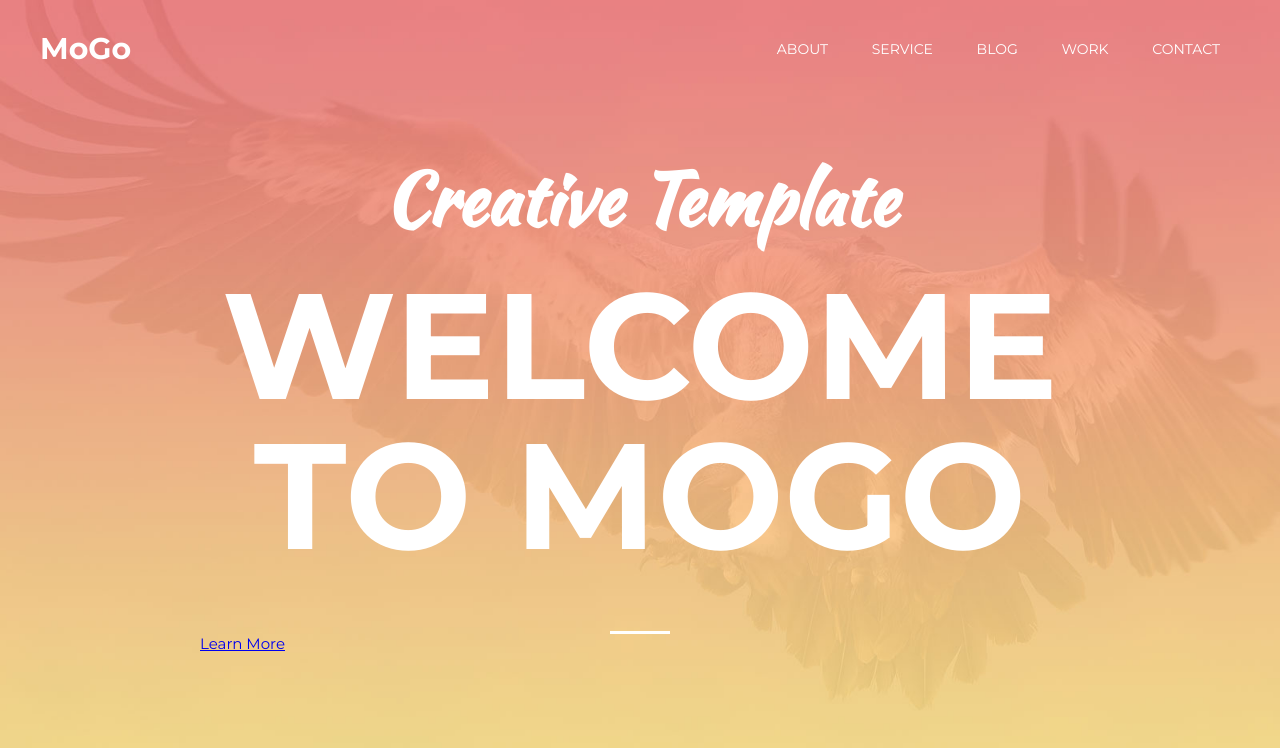
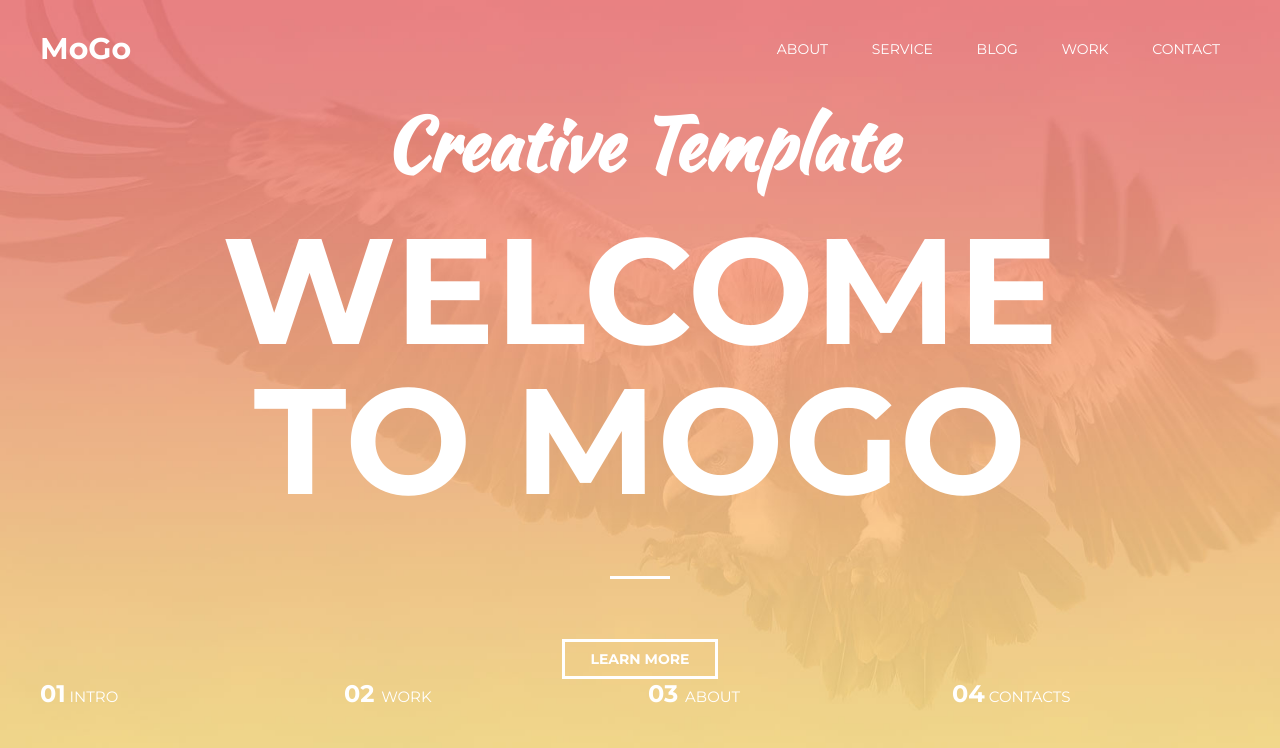
Before and after one commit to dm1parf/web-design-project2, a plain HTML site: page index.html in a window 1280 px wide. Drawn offline with Linux system fonts and the light colour scheme.

Commit message:
some progress

```diff
--- a/assets/css/style.css
+++ b/assets/css/style.css
@@ -105,6 +105,8 @@ h1, h2, h3, h4, h5 {
     width: 100%;
     max-width: 880px;
     margin: 0 auto;
+
+    text-align: center;
 }
 
 .intro__suptitle {
@@ -112,7 +114,7 @@ h1, h2, h3, h4, h5 {
     font-family: 'Kaushan Script', cursive;
     font-size: 72px;
     color: #fff;
-    text-align: center;
+
 }
 
 .intro__title {
@@ -120,7 +122,6 @@ h1, h2, h3, h4, h5 {
     font-weight: 700;
     color: #fff;
     text-transform: uppercase;
-    text-align: center;
     line-height: 1;
 }
 
@@ -130,9 +131,48 @@ h1, h2, h3, h4, h5 {
     width: 60px;
     height: 3px;
     background-color: #fff;
-    margin: 60px auto 0;
+    margin: 60px auto;
 }
 
 .btn {
+    display: inline-block;
+    vertical-align: top;
+    padding: 8px 25px;
 
+
+    border: 3px solid #fff;
+
+    color: #fff;
+
+
+    font-size: 14px;
+    font-weight: bold;
+    text-transform: uppercase;
+    text-decoration: none;
+
+    transition: background .1s linear, color .1s linear;
 }
+
+.btn:hover {
+    background-color: #fff;
+    color:#333;
+}
+
+/* Slider */
+.slider {
+    display: flex;
+    justify-content: space-between;
+}
+
+.slider__item {
+    width: 24%;
+
+    font-style: 18px;
+    color: #fff;
+    text-transform: uppercase;
+}
+
+.slider__number {
+    font-size: 24px;
+    font-weight: bold;
+}
--- a/index.html
+++ b/index.html
@@ -32,6 +32,25 @@
                 <a class="btn" href="#">Learn More</a>
             </div>
 
+            <div class="slider">
+                <div class="slider__item">
+                    <span class="slider__number">01</span>
+                     Intro
+                </div>
+                <div class="slider__item">
+                    <span class="slider__number">02 </span>
+                    Work
+                </div>
+                <div class="slider__item">
+                    <span class="slider__number">03 </span>
+                    About
+                </div>
+                <div class="slider__item">
+                    <span class="slider__number">04</span>
+                    Contacts
+                </div>
+            </div>
+
         </div>
     </div>
 
```
Also changed, not shown: 1 other file.
